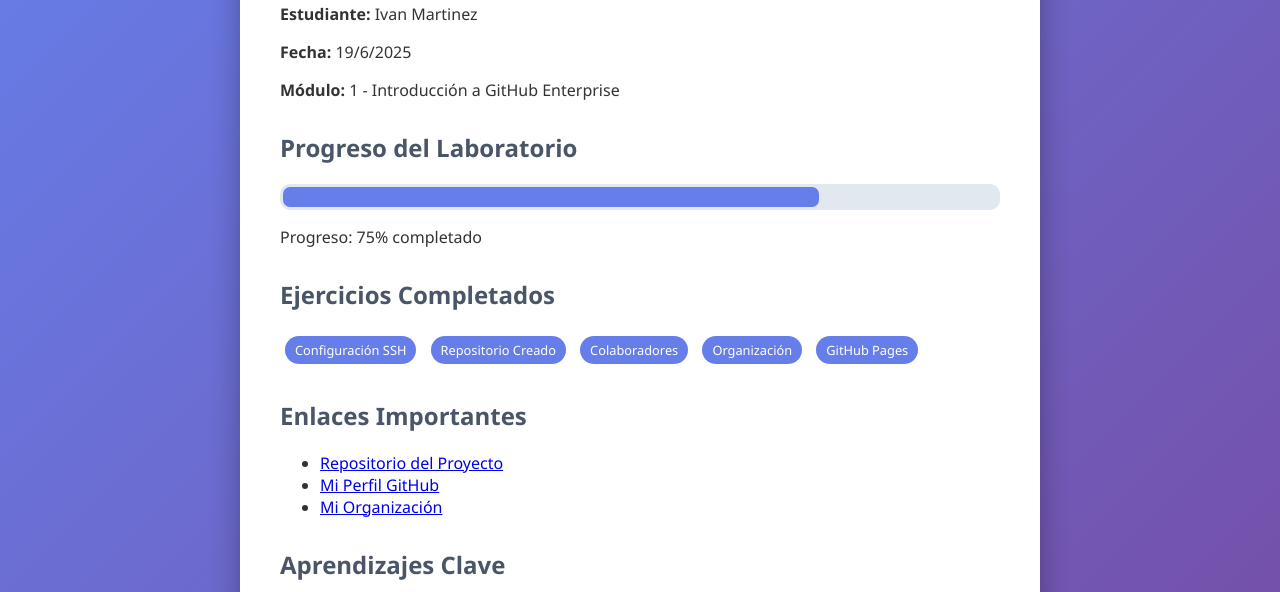
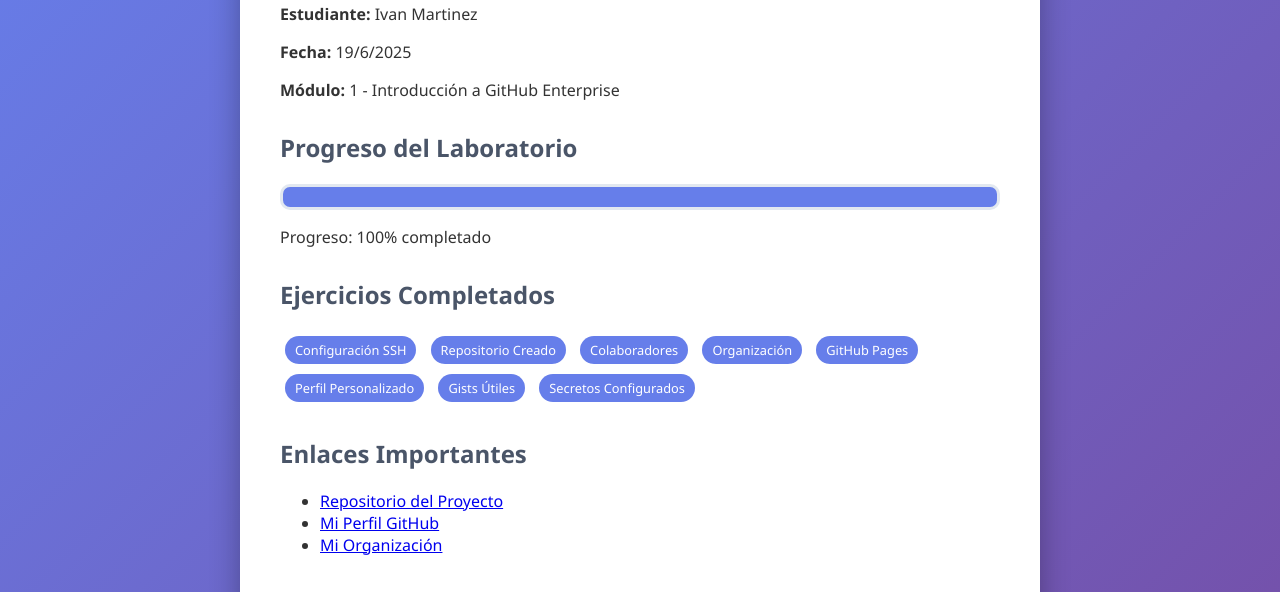
Before and after one commit to curso-git-hub-martinez/github-course-lab1, a plain HTML site: page index.html in a window 1280 px wide. Shown: the part 146-738 px from the top of the page. Drawn offline with Linux system fonts and the light colour scheme.

Commit message:
docs: completar laboratorio módulo 1 - Reporte final con evidencias - Checklist de verificación completo - Documentación actualizada - Progreso 100% completado Cierra: Laboratorio Módulo 1 GitHub Enterprise

```diff
--- a/index.html
+++ b/index.html
@@ -54,9 +54,9 @@
 
  <h2>  Progreso del Laboratorio</h2>
  <div class="progress">
- <div class="progress-bar" style="width: 75%"></div>
+ <div class="progress-bar" style="width: 100%"></div>
  </div>
- <p>Progreso: 75% completado</p>
+ <p>Progreso: 100% completado</p>
 
  <h2>Ejercicios Completados</h2>
  <div>
@@ -65,6 +65,9 @@
  <span class="badge">Colaboradores</span>
  <span class="badge">Organización</span>
  <span class="badge">GitHub Pages</span>
+ <span class="badge">Perfil Personalizado</span>
+ <span class="badge">Gists Útiles</span>
+ <span class="badge">Secretos Configurados</span>
  </div>
 
  <h2>  Enlaces Importantes</h2>
```
Also changed, not shown: 2 other files.
